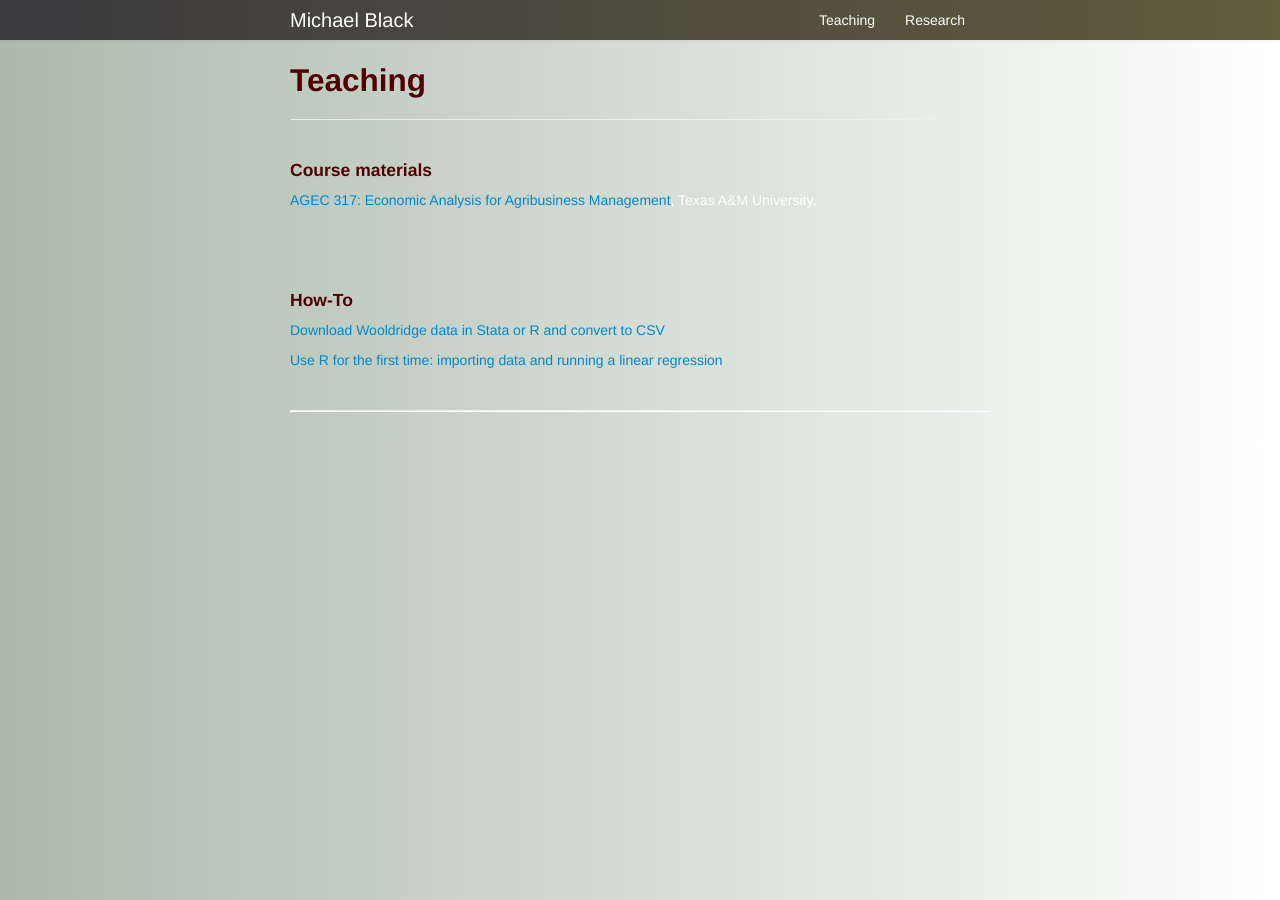
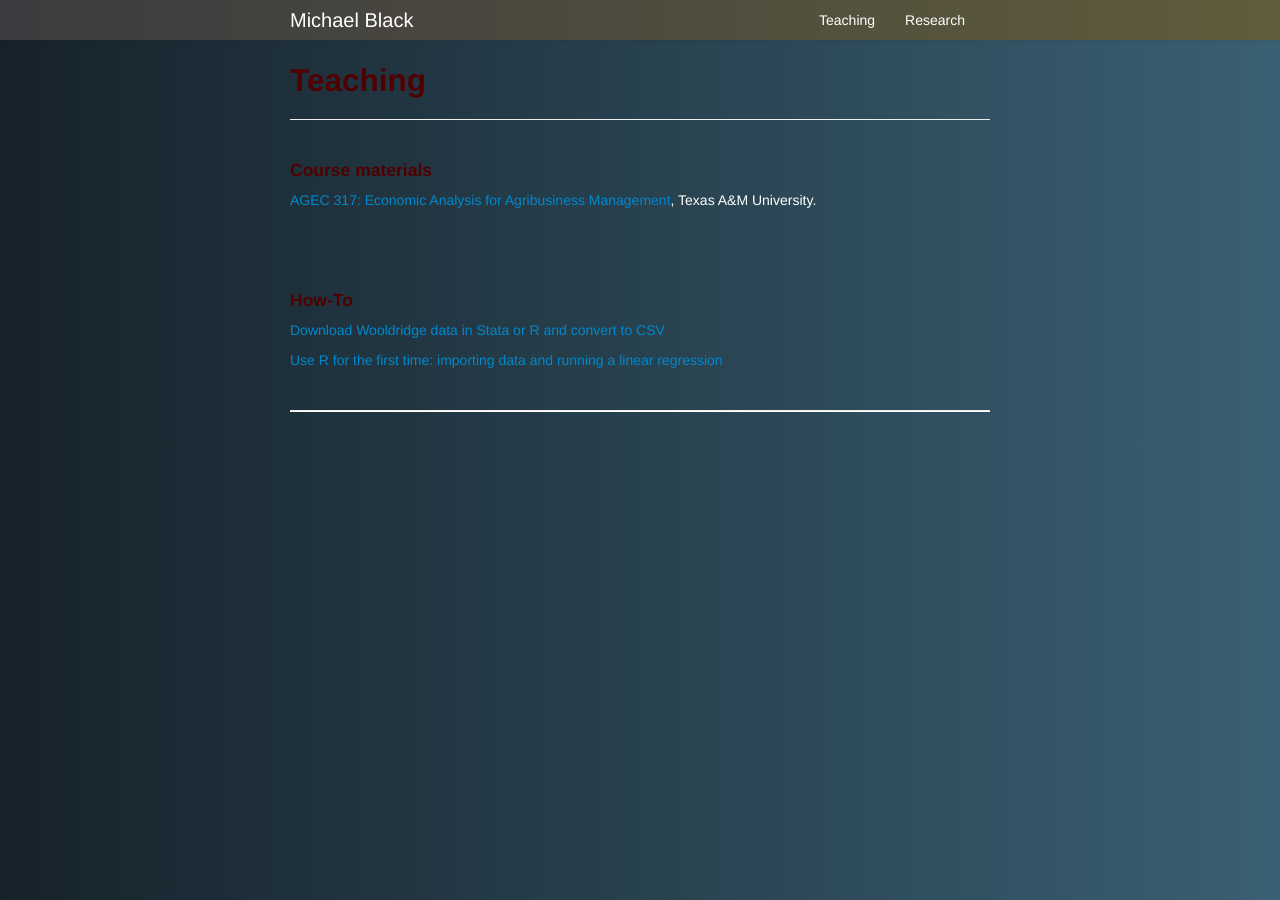
Before and after one commit to michael-black/michael-black.github.io, a Jekyll site: the page built from pages/teaching.md, in a window 1280 px wide. Built offline with Jekyll 4.4.1, drawn with Linux system fonts in a browser that asks for light colours.

Commit message:
Dark main background

```diff
--- a/assets/themes/twitter/css/my_custom_css.css
+++ b/assets/themes/twitter/css/my_custom_css.css
@@ -7,7 +7,7 @@ code {
 }
 
 body {
-  background-image: linear-gradient(to right, #abbaab , #ffffff);
+  background-image: linear-gradient(to right, #16222A , #3A6073);
 }
 
 p {
```
